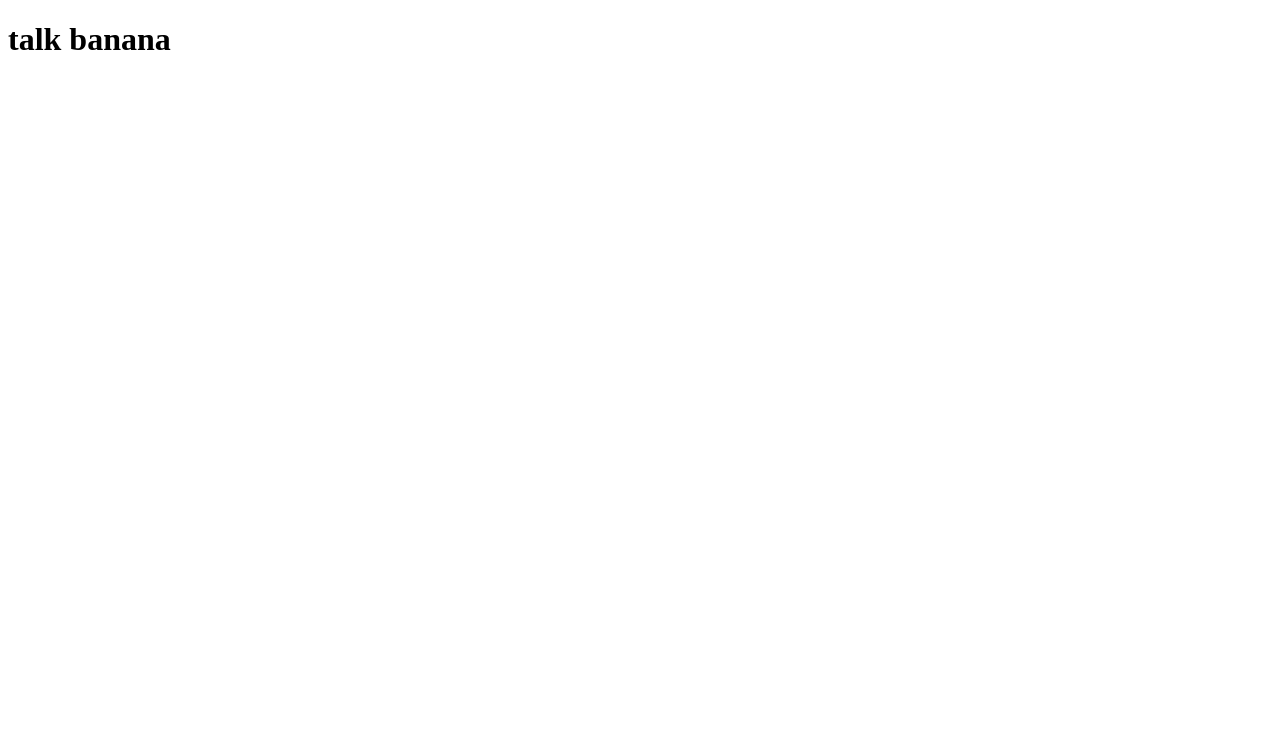
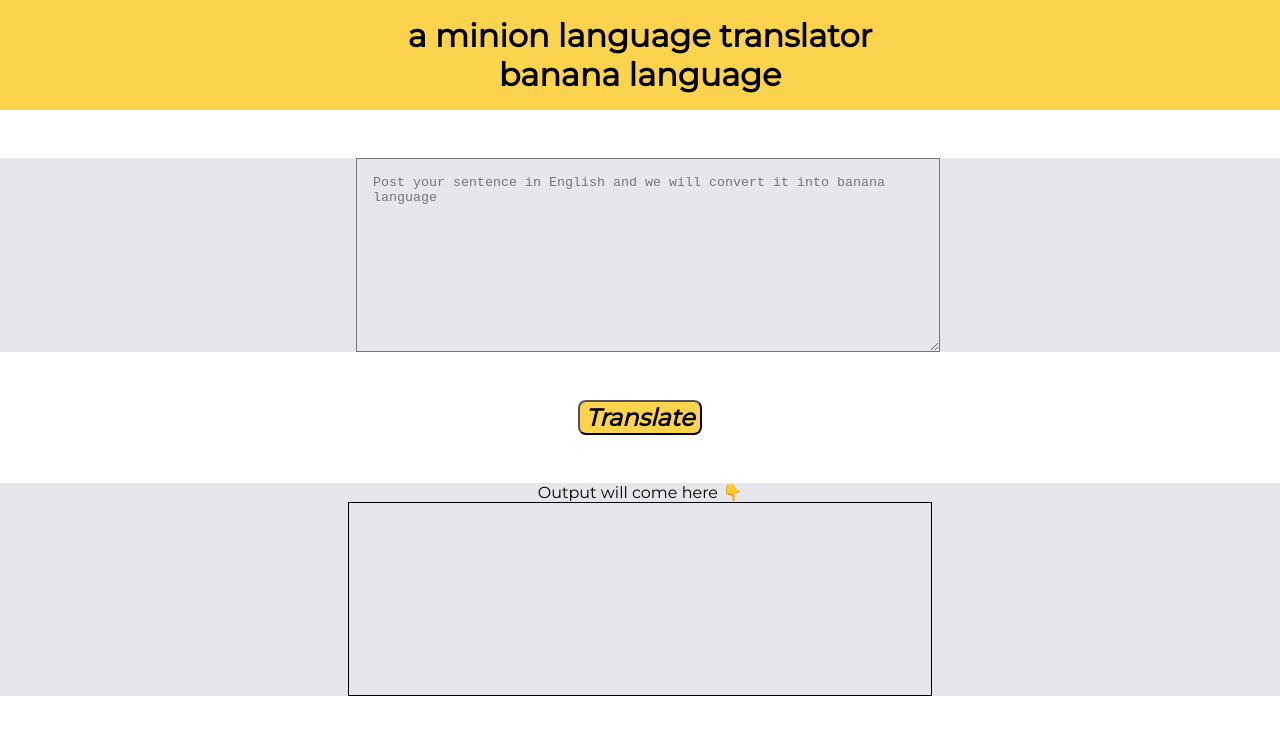
Before and after one commit to LakGupta/neogcamp-banana-speak, a plain HTML site: page index.html in a window 1280 px wide. Drawn offline with Linux system fonts and the light colour scheme.

Commit message:
update: added design, connected the api

```diff
--- /dev/null
+++ b/app.js
@@ -0,0 +1,17 @@
+var input = document.querySelector("#txt-input");
+var btnTranslate = document.querySelector("#btn-translate");
+var outputDiv = document.querySelector("#txt-output");
+var url = "https://api.funtranslations.com/translate/minion.json"
+function convertURL(text) {
+    return url + "?" + "text=" + text;
+}
+function clickHandler() {
+    var inputText = input.value;
+    fetch(convertURL(inputText))
+        .then(response => response.json())
+        .then(json => {
+            var translatedText = json.contents.translated;
+            outputDiv.innerText = translatedText;
+        })
+};
+btnTranslate.addEventListener("click", clickHandler)
--- a/index.html
+++ b/index.html
@@ -1,12 +1,39 @@
 <!DOCTYPE html>
 <html lang="en">
+
 <head>
     <meta charset="UTF-8">
     <meta http-equiv="X-UA-Compatible" content="IE=edge">
     <meta name="viewport" content="width=device-width, initial-scale=1.0">
     <title>banana speak</title>
+    <link rel="stylesheet" href="style.css">
 </head>
+
 <body>
-    <h1>talk banana</h1>
+    <div class="area-more margin-bottom">
+        <h1>a minion language translator</h1>
+        <h1>banana language</h1>
+    </div>
+
+    <section class="ow margin-bottom">
+        <div class="margin-auto">
+            <textarea id="txt-input"
+                placeholder="Post your sentence in English and we will convert it into banana language"></textarea>
+        </div>
+    </section>
+
+
+    <div class="text-center margin-bottom">
+        <button id="btn-translate">Translate</button>
+
+    </div>
+
+    <section class="ow">
+        <div class="text-center">Output will come here  👇 </div>
+        <div id="txt-output"></div>
+    </section>
+    <script src="app.js" type="text/javascript"></script>
+
 </body>
+
 </html>
--- /dev/null
+++ b/style.css
@@ -0,0 +1,76 @@
+@import url('https://fonts.googleapis.com/css2?family=Montserrat&display=swap');
+
+
+textarea{
+    width: 50rem;
+    height: 10rem;
+    display: block;
+    padding: 1rem;
+    margin: 1rem;
+    background-color:#E5E7EB    ;
+}
+
+div{
+    display: block;
+}
+
+body{
+    margin: 0px;
+    font-family: 'Montserrat', sans-serif;
+
+}
+
+#txt-output{
+    width: 50rem;
+    height: 10rem;
+    margin: 1rem;
+    padding: 1rem;
+    border: 1px solid black;
+    max-width: 550px;
+    margin: auto;
+}
+
+#txt-input{
+    max-width: 550px;
+}
+
+.area-more{
+
+    background-color: #FCD34D;
+    padding: 1rem;
+
+
+}
+.area-more h1{
+    text-align: center;
+    border-bottom-left-radius: 1rem;
+    margin-block-start: 0rem;
+    margin-block-end: 0rem;
+}
+
+.text-center{
+    text-align: center;
+}
+
+.margin-auto{
+    margin-left: auto;
+    margin-right: auto;
+    max-width: 600px;
+}
+
+.margin-bottom{
+    margin-bottom: 3rem;
+}
+
+#btn-translate{
+    background-color: #FCD34D;
+    border-radius: 0.5rem;
+    font-size: 1.5rem;
+    font-family: 'Montserrat', sans-serif;
+    font-weight: 900;
+    font-style: italic;
+}
+
+.ow{
+    background-color: #E5E7EB;
+}
```
